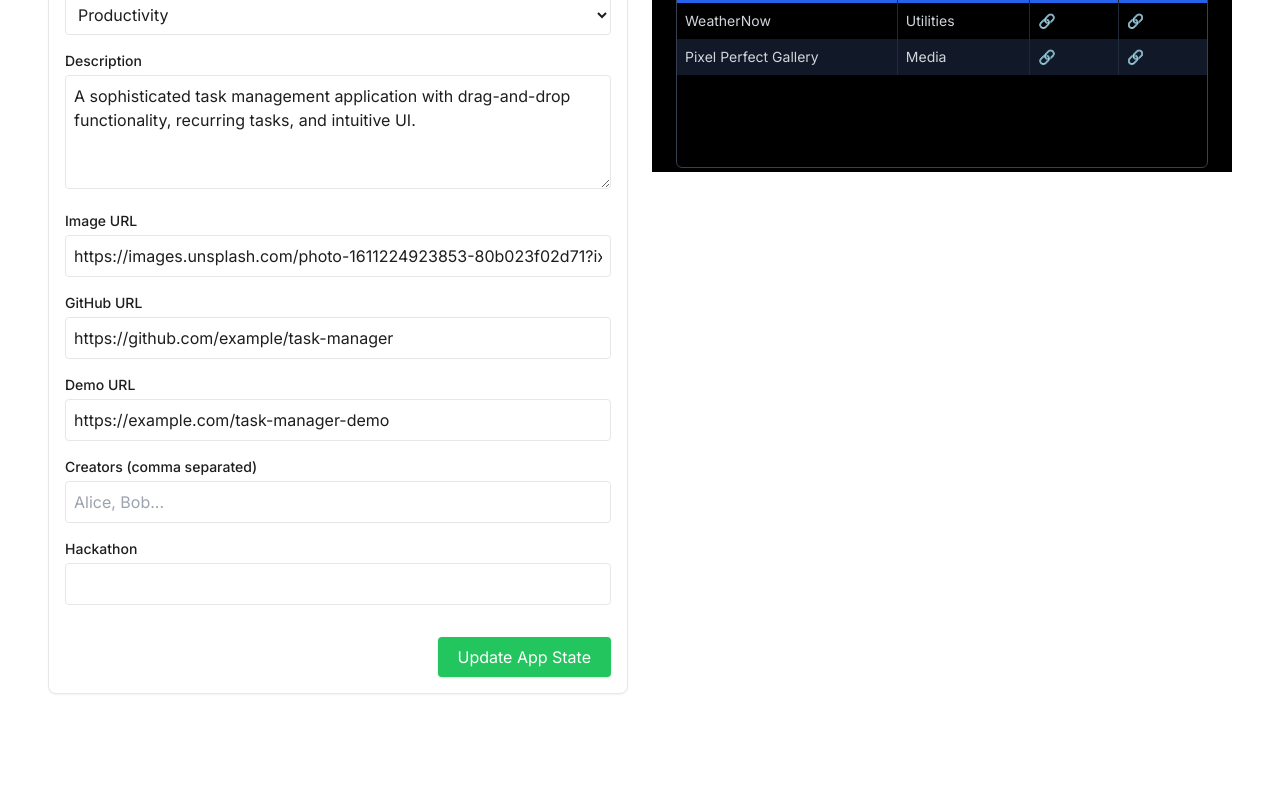
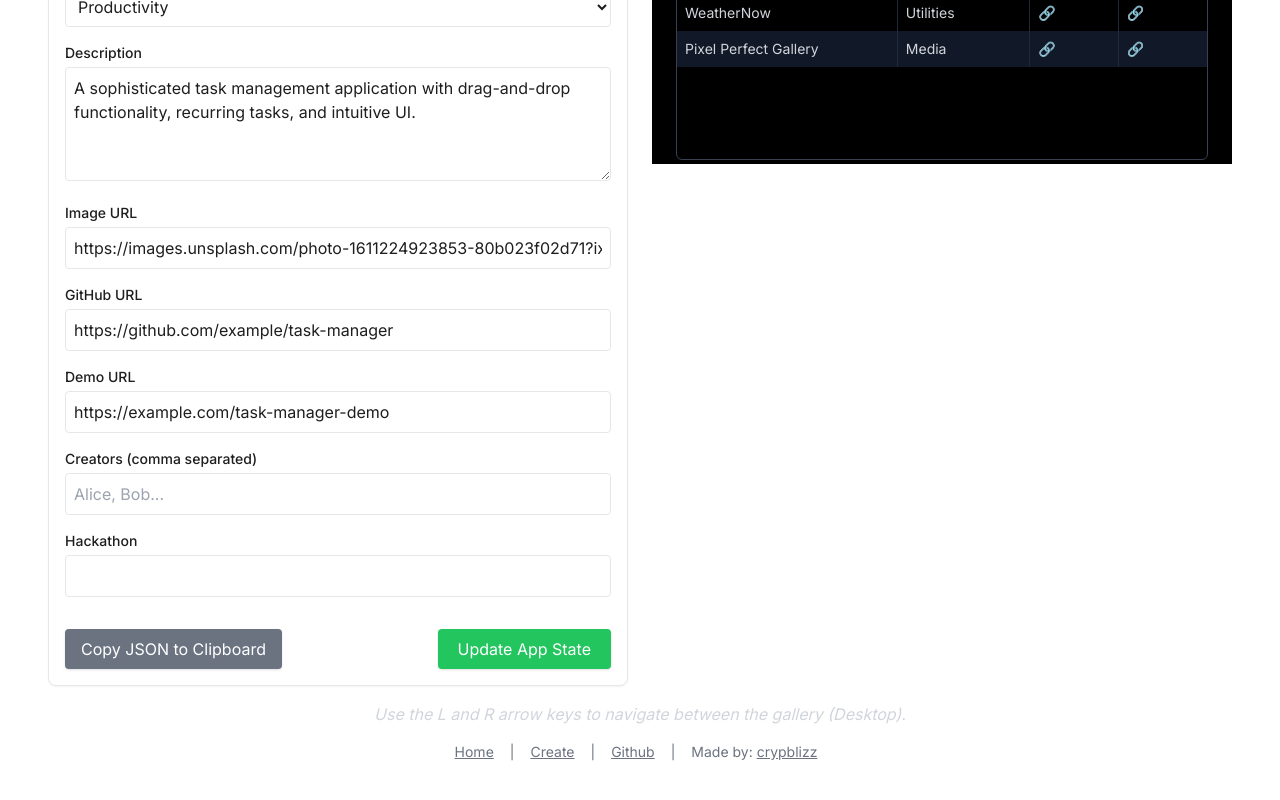
Before and after one commit to NillionNetwork/mini-apps, a Next.js app: page /create in a window 1280 px wide. Shown: the part 676-1476 px from the top of the page. Before the commit the page ends 1418 px from the top, so only its background shows below. Built offline with nearby package versions, Linux system fonts and the light colour scheme; grey boxes are pictures that could not be loaded.

Commit message:
chore: latest create and footer edits

```diff
--- a/src/app/create/page.tsx
+++ b/src/app/create/page.tsx
@@ -7,6 +7,7 @@ import ITunesFrame from '@/components/ITunesFrame';
 import AppGallery from '@/components/AppGallery';
 import AppTable from '@/components/AppTable';
 import { AppData, Category } from '@/components/types'; // Import types
+import Footer from '@/components/Footer';
 
 // Define the categories - could also be dynamic like on home page if needed
 const AVAILABLE_CATEGORIES: Category[] = [
@@ -24,7 +25,7 @@ const AVAILABLE_CATEGORIES: Category[] = [
   'Nostalgia',
   'Productivity',
   'Utilities',
-  'Media', // Ensure all categories from JSON are here
+  'Media',
 ].sort();
 
 export default function CreatePage() {
@@ -229,14 +230,10 @@ export default function CreatePage() {
       }
     },
     [filteredAppsForPreview]
-  ); // Depend on filtered apps
+  );
 
-  // Handle category selection *within the preview pane*
   const handlePreviewCategorySelect = useCallback((category: string | null) => {
     setPreviewSelectedCategory(category);
-    // Optionally reset preview app selection when category changes?
-    // setPreviewSelectedAppId(null);
-    // setPreviewCurrentIndex(0);
   }, []);
 
   // === Render ===
@@ -246,16 +243,16 @@ export default function CreatePage() {
       {/* Increased max-width */}
       {/* Header */}
       <div className='flex justify-between items-center mb-6'>
-        <h1 className='text-2xl font-bold'>Gallery Editor</h1>
-        <button
+        <h1 className='text-2xl font-bold'>Create</h1>
+        {/* <button
           onClick={handleCopyJson}
           className='bg-gray-700 hover:bg-gray-800 text-white px-4 py-2 rounded shadow'
         >
           Copy JSON to Clipboard
-        </button>
+        </button> */}
       </div>
       {/* Main Layout: Editor | Preview */}
-      <div className='grid grid-cols-1 md:grid-cols-2 gap-6'>
+      <div className='grid grid-cols-1 md:grid-cols-2 gap-6 mb-4 '>
         {/* --- Column 1: Editor Panel (App List + Form) --- */}
         <div className='flex flex-col gap-6'>
           {' '}
@@ -513,7 +510,13 @@ export default function CreatePage() {
                   </div>
 
                   {/* Save Button */}
-                  <div className='flex justify-end pt-4'>
+                  <div className='flex justify-between pt-4'>
+                    <button
+                      onClick={handleCopyJson}
+                      className='bg-gray-500 hover:bg-gray-600 text-white px-4 py-2 rounded shadow'
+                    >
+                      Copy JSON to Clipboard
+                    </button>
                     <button
                       type='button' // Use type="button" if not submitting a form traditionally
                       onClick={handleSaveApp}
@@ -587,6 +590,7 @@ export default function CreatePage() {
           </div>
         </div>
       </div>
+      <Footer />
     </div>
   );
 }
--- a/src/app/page.tsx
+++ b/src/app/page.tsx
@@ -8,6 +8,7 @@ import AppTable from '@/components/AppTable';
 import ITunesFrame from '@/components/ITunesFrame';
 import Image from 'next/image';
 import Link from 'next/link';
+import Footer from '@/components/Footer';
 
 export default function Home() {
   const [apps, setApps] = useState<AppData[]>([]);
@@ -132,47 +133,7 @@ export default function Home() {
         )}
       </ITunesFrame>
 
-      <div className='flex flex-col items-center justify-center'>
-        <p className='mb-4 text-gray-300 italic font-md'>
-          Use the L and R arrow keys to navigate between the gallery (Desktop).
-        </p>
-        <div className='flex'>
-          <Link
-            href='/'
-            className='text-center text-gray-500 text-sm mr-4 underline'
-          >
-            Home
-          </Link>
-          <p className='text-center text-gray-500 text-sm'>|</p>
-          <Link
-            href='/create'
-            className='text-center text-gray-500 text-sm mx-4 underline'
-          >
-            Create
-          </Link>
-          <p className='text-center text-gray-500 text-sm '>|</p>
-          <a
-            className='text-center text-gray-500 text-sm underline ml-4'
-            href='https://github.com/NillionNetwork/mini-apps'
-            target='_blank'
-            rel='noopener noreferrer'
-          >
-            Github
-          </a>
-          <p className='text-center text-gray-500 text-sm ml-4 '>|</p>
-          <p className='text-center text-gray-500 text-sm ml-4'>
-            Made by:{' '}
-            <a
-              className='underline mr-2'
-              href='https://x.com/crypblizz'
-              target='_blank'
-              rel='noopener noreferrer'
-            >
-              crypblizz
-            </a>
-          </p>
-        </div>
-      </div>
+      <Footer />
     </>
   );
 }
--- /dev/null
+++ b/src/components/Footer.tsx
@@ -0,0 +1,50 @@
+import React from 'react';
+import Link from 'next/link';
+
+const Footer = () => {
+  return (
+    <div className='flex flex-col items-center justify-center'>
+      <p className='mb-4 text-gray-300 italic font-md'>
+        Use the L and R arrow keys to navigate between the gallery (Desktop).
+      </p>
+      <div className='flex'>
+        <Link
+          href='/'
+          className='text-center text-gray-500 text-sm mr-4 underline'
+        >
+          Home
+        </Link>
+        <p className='text-center text-gray-500 text-sm'>|</p>
+        <Link
+          href='/create'
+          className='text-center text-gray-500 text-sm mx-4 underline'
+        >
+          Create
+        </Link>
+        <p className='text-center text-gray-500 text-sm'>|</p>
+        <a
+          className='text-center text-gray-500 text-sm underline ml-4'
+          href='https://github.com/NillionNetwork/mini-apps'
+          target='_blank'
+          rel='noopener noreferrer'
+        >
+          Github
+        </a>
+        <p className='text-center text-gray-500 text-sm ml-4'>|</p>
+        <p className='text-center text-gray-500 text-sm ml-4'>
+          Made by:{' '}
+          <a
+            className='underline mr-2'
+            href='https://x.com/crypblizz'
+            target='_blank'
+            rel='noopener noreferrer'
+          >
+            crypblizz
+          </a>
+        </p>
+      </div>
+    </div>
+  );
+};
+
+export default Footer;
```
